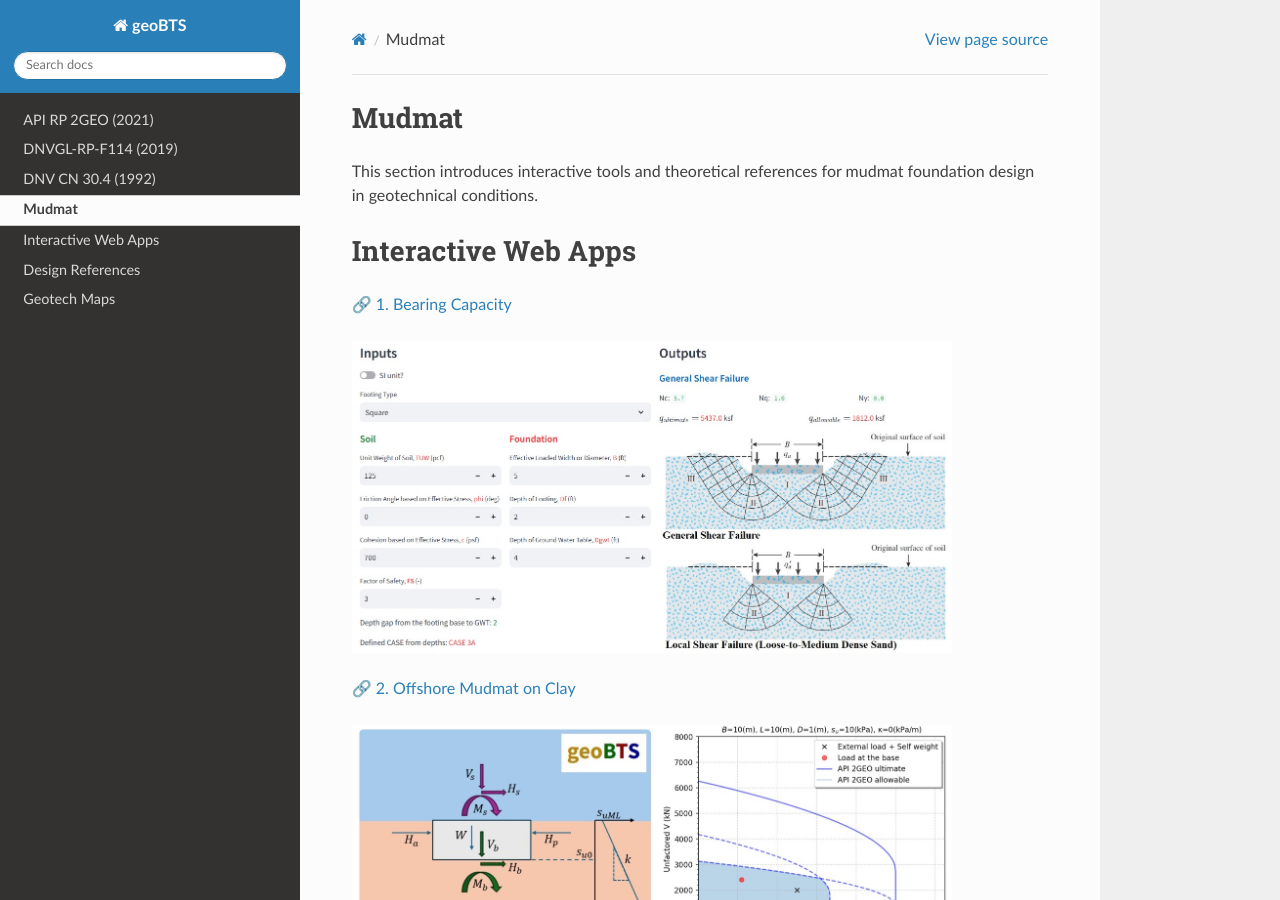
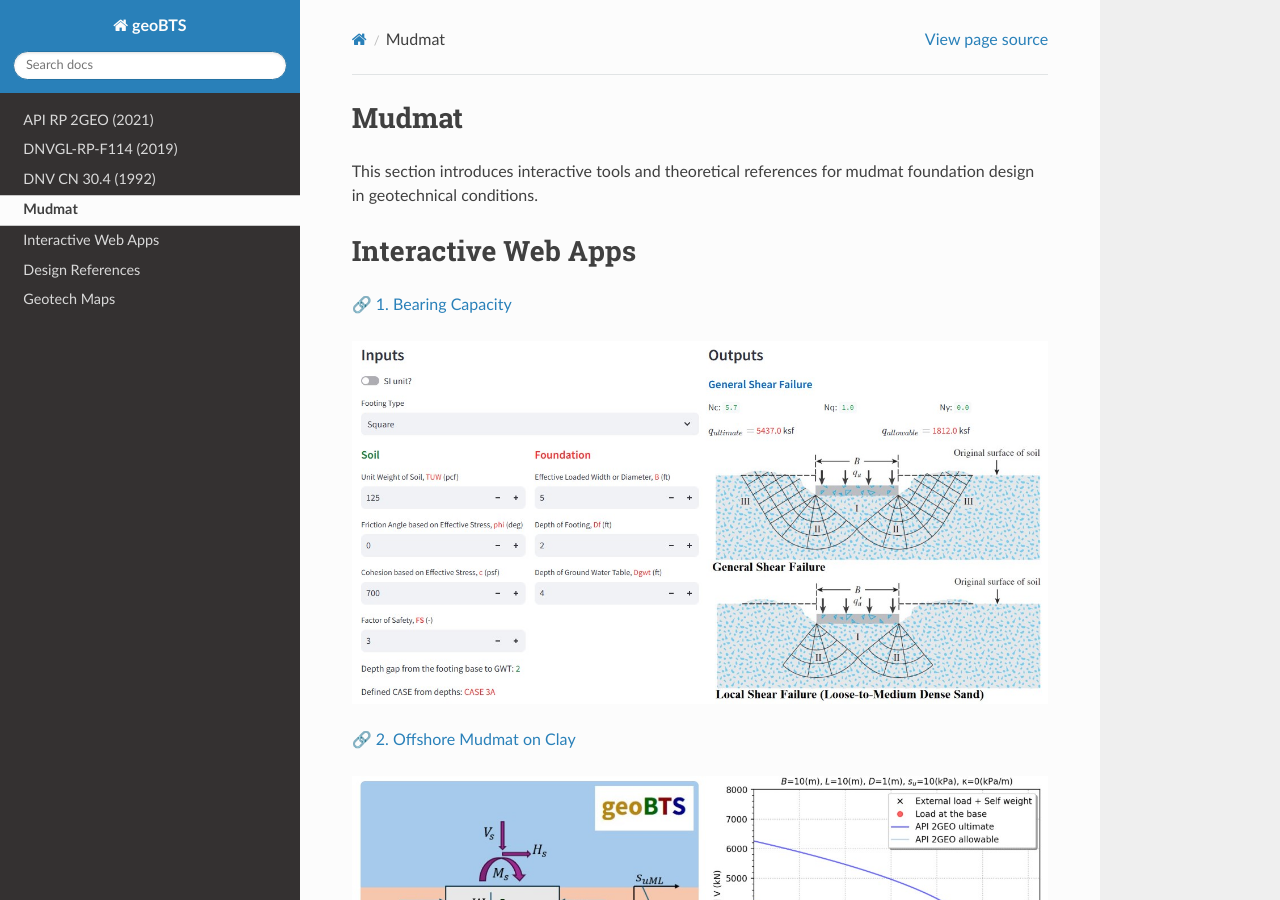
Before and after one commit to jungsohn/geoBTS, a Sphinx documentation site: the page built from docs/source/Mudmat.rst, in a window 1280 px wide and 900 px high. Built offline with Sphinx 7.4.7 and the Read the Docs theme 3.1.0, drawn with Linux system fonts in a browser that asks for light colours.

Commit message:
Update Mudmat.rst

```diff
--- a/docs/source/Mudmat.rst
+++ b/docs/source/Mudmat.rst
@@ -15,20 +15,20 @@
 
 .. image:: https://raw.githubusercontent.com/jungsohn/geoBTS/main/docs/images/geoBTS-land_bearing_capacity.jpg
    :alt: Bearing Capacity App
-   :width: 600
+   :width: 800
 
 🔗 `2. Offshore Mudmat on Clay <https://webapp-mudmat-7f78b3e2018b.herokuapp.com/offshore_mudmat_clay)>`__
 
 .. image:: https://raw.githubusercontent.com/jungsohn/geoBTS/main/docs/images/geoBTS-offshore_mudmat_clay.jpg
    :alt: Offshore Clay App
-   :width: 600
+   :width: 800
 
 
 🔗 `3. Offshore Mudmat on Sand <https://webapp-mudmat-7f78b3e2018b.herokuapp.com/offshore_mudmat_sand)>`__
 
 .. image:: https://raw.githubusercontent.com/jungsohn/geoBTS/main/docs/images/geoBTS-offshore_mudmat_sand.jpg
    :alt: Offshore Sand App
-   :width: 600
+   :width: 800
 
 
 Design References
```
